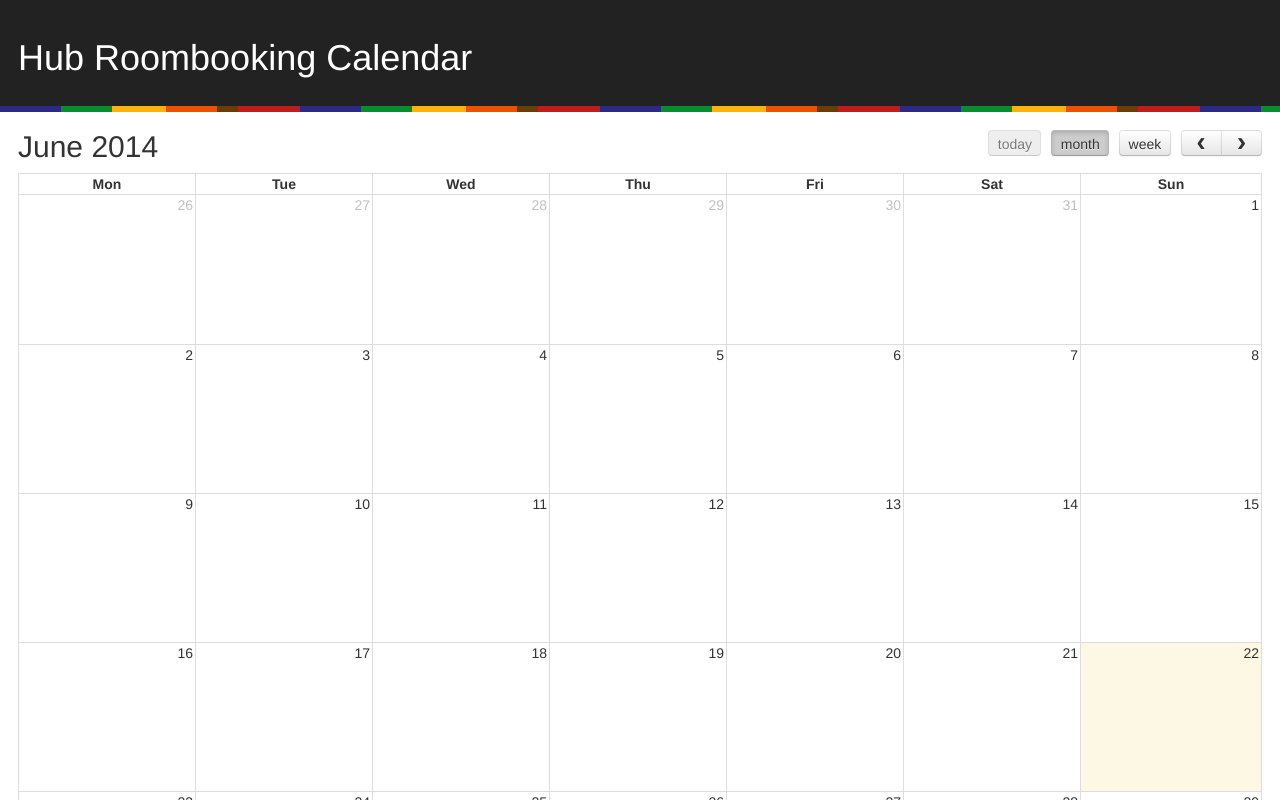
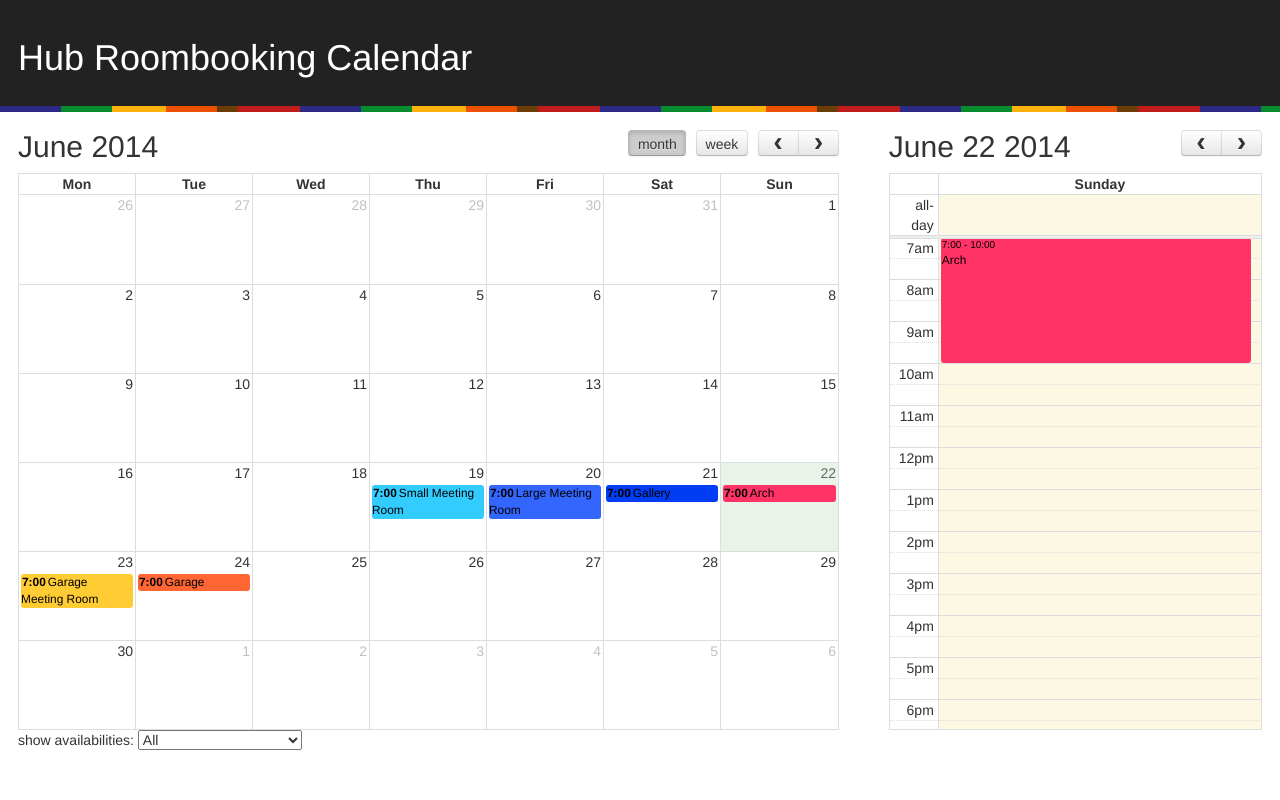
Before and after one commit to gr2m/hub-roombooking-calendar, a website with bundled scripts: page index.html in a window 1280 px wide. Both pictures are taken after a click on the element "month". Shown: the top 800 px of the page. Built offline with nearby package versions, Linux system fonts and the light colour scheme.

Commit message:
feat: Switch between month / week view

```diff
--- a/hub-roombooking-calendar.css
+++ b/hub-roombooking-calendar.css
@@ -1,3 +1,23 @@
+.calendarWrapper {
+  overflow: hidden;
+}
+.monthWeekCalendar {
+  float: left;
+  width: 66%;
+}
+.monthWeekCalendar[data-view="agendaWeek"] {
+  width: 100%;
+}
+.dayCalendar {
+  margin-left: 70%;
+  overflow: hidden;
+  min-height: 100%;
+}
+.monthWeekCalendar[data-view="agendaWeek"] + .dayCalendar {
+  display: none;
+}
+
+
 /*
   #33ccff smallmeetingroom
   #3366ff largemeetingroom
--- a/hub-roombooking-calendar.js
+++ b/hub-roombooking-calendar.js
@@ -17,47 +17,97 @@
 
   function HubRoombookingCalendar($el, options) {
     var loadEventsPromise;
+    var $monthWeekCalendar = $('<div class="monthWeekCalendar" data-view="month" />');
+    var $dayCalendar = $('<div class="dayCalendar" />');
+    var defaultView = options.view || 'month';
+
+    if (defaultView === 'week') defaultView = 'agendaWeek';
 
     function initialize () {
-      hubRoombookingApi.setup(options);
-      loadEventsPromise = hubRoombookingApi.getReservations();
-      // loadEventsPromise = $.Deferred().resolve(fixtures);
-
-      $el.fullCalendar({
+      var baseCalendarOptions = {
         header: {
           left:   'title',
           center: '',
-          right:  'today month agendaWeek prev,next'
+          right:  'prev,next'
         },
+        agenda: 'h:mm',
+        timeFormat: 'h:mm',
         minTime: '07:00:00',
-        // selectable: true,
-        // selectHelper: true,
-        // select: function(start, end) {
-        //   console.log('%s - %s selected!', start.format('hh:mm'), end.format('hh:mm'));
-        //   // var title = prompt('Event Title:');
-        //   // var eventData;
-        //   // if (title) {
-        //   //   eventData = {
-        //   //     title: title,
-        //   //     start: start,
-        //   //     end: end
-        //   //   };
-        //   //   $('#calendar').fullCalendar('renderEvent', eventData, true); // stick? = true
-        //   // }
-        //   // $('#calendar').fullCalendar('unselect');
-        // },
-        // editable: true,
         firstDay: 1, // Monday
+        height: 600,
         events: function(start, end, timezone, callback) {
-          loadEventsPromise.then(function(events) {
+          loadEventsPromise.done(callback);
+        }
+      };
+      hubRoombookingApi.setup(options);
+      // loadEventsPromise = hubRoombookingApi.getReservations();
+      loadEventsPromise = $.Deferred().resolve(fixtures);
+      loadEventsPromise = loadEventsPromise.then(function(events) {
         return events.map(function(event) {
           var roomName = normalize(event.location);
           event.className = ['room', roomName];
           return event;
         });
-          }).done(callback);
+      });
+
+      $el.append($monthWeekCalendar).append($dayCalendar).addClass('calendarWrapper');
+
+      $monthWeekCalendar.fullCalendar($.extend({}, baseCalendarOptions, {
+        header: {
+          left:   'title',
+          center: '',
+          right:  'month agendaWeek prev,next'
+        },
+        selectable: true,
+        // selectHelper: true,
+        select: function(start, end) {
+          console.log('%s - %s selected!', start.format('hh:mm'), end.format('hh:mm'));
+          $dayCalendar.fullCalendar( 'gotoDate', start );
+          // var title = prompt('Event Title:');
+          // var eventData;
+          // if (title) {
+          //   eventData = {
+          //     title: title,
+          //     start: start,
+          //     end: end
+          //   };
+          //   $('#calendar').fullCalendar('renderEvent', eventData, true); // stick? = true
+          // }
+          // $('#calendar').fullCalendar('unselect');
+        },
+        viewRender: function(view) {
+          // don't use .data API here, we depend on data- attribute for CSS
+          var currentViewName = $monthWeekCalendar.attr('data-view');
+
+          if (view.name === currentViewName) return;
+
+          if (view.name === 'month') {
+            $monthWeekCalendar.attr('data-view', 'month');
+
+            $monthWeekCalendar.fullCalendar('render');
+            $dayCalendar.fullCalendar('render');
           }
+          if (view.name === 'agendaWeek') {
+            $monthWeekCalendar.attr('data-view', 'agendaWeek');
+            $monthWeekCalendar.fullCalendar({
+              selectable: false,
+              height:1000
             });
+
+            $monthWeekCalendar.fullCalendar('render');
+          }
+        },
+        // editable: true,
+        defaultView: defaultView
+      }));
+
+      $dayCalendar.fullCalendar($.extend({}, baseCalendarOptions, {
+        defaultView: 'agendaDay',
+        viewRender: function(view) {
+          $monthWeekCalendar.fullCalendar( 'gotoDate', view.intervalStart );
+          $monthWeekCalendar.fullCalendar( 'select', view.intervalStart );
+        }
+      }));
     }
 
     initialize();
--- a/index.html
+++ b/index.html
@@ -59,7 +59,10 @@
 
     $(document).ready(function() {
       // page is now ready, initialize the calendar...
-      $calendar.hubRoombookingCalendar({googleScriptId: googleScriptId});
+      $calendar.hubRoombookingCalendar({
+        googleScriptId: googleScriptId,
+        view: 'week'
+      });
     });
 
     $('select').on('change', function(event) {
```
Also changed, not shown: README.md. Lines whose indentation alone changed are shown as unchanged.
